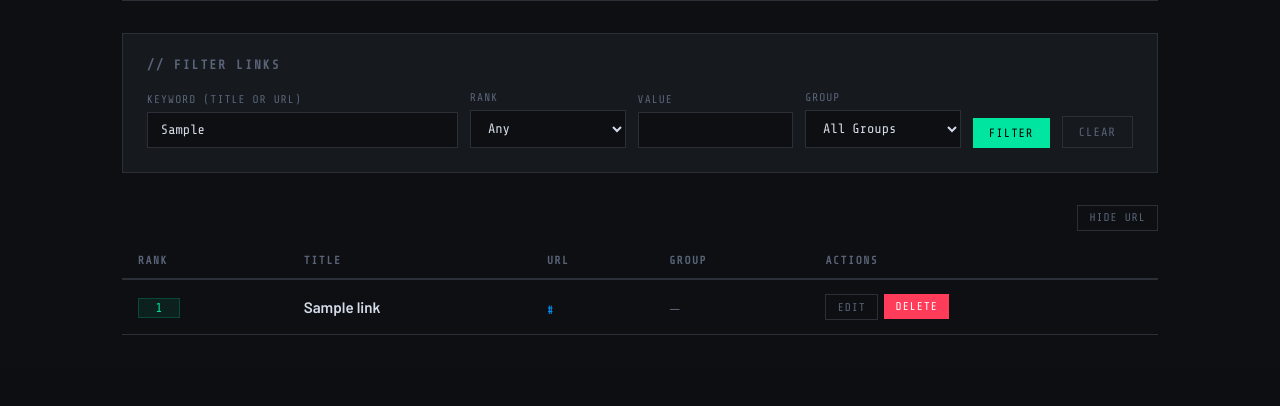
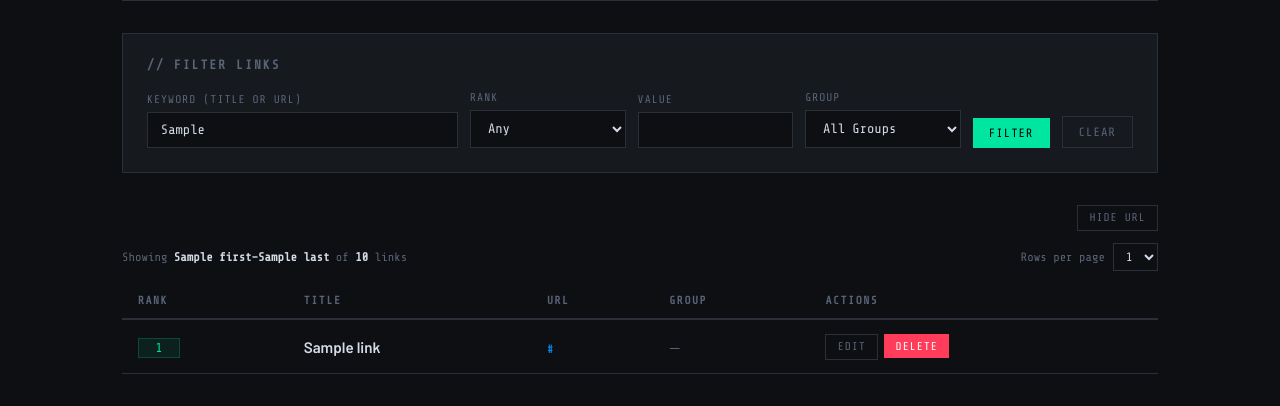
Before and after one commit to garfield-arlene/stelr, a Flask app: template templates/index.html in a window 1280 px wide. Shown: the part 741-1147 px from the top of the page. Before the commit the page ends 1076 px from the top, so only its background shows below. Run offline with Flask 3, Linux system fonts and the light colour scheme; the template is opened without the code that fills it: most values are stand-ins (such as "Sample title", 1, 10 or a date in 2020).

Commit message:
Add pagination with selectable rows per page
The dashboard now shows one page of links at a time, with page buttons and a
Rows per page choice (10-500, default 50) saved per user. Editing or deleting
a link returns to the same filtered page.

Filtering, sorting and paging moved into the storage layer: MySQL and
PostgreSQL run them in SQL (COUNT plus LIMIT/OFFSET) and get an index on
links(user_id, rank); the file backends keep doing it in memory.

GET /api/links takes optional page/per_page and returns X-Total-Count,
X-Page, X-Per-Page and X-Total-Pages headers. Without them it returns every
link as before.

Co-Authored-By: Claude Opus 5.5 <noreply@anthropic.com>

```diff
--- a/app.py
+++ b/app.py
@@ -4,7 +4,9 @@ import secrets
 import hashlib
 import importlib
 import logging
+import re
 import bcrypt
+from urllib.parse import parse_qsl, urlencode
 from functools import wraps
 from datetime import timedelta
 from flask import (Flask, render_template, request, redirect,
@@ -16,6 +18,7 @@ sys.path.insert(0, os.path.dirname(os.path.abspath(__file__)))
 
 import wallpaper
 import secret_box
+from plugins.base import LinkQuery
 
 logging.basicConfig(level=logging.INFO)
 logger = logging.getLogger(__name__)
@@ -188,48 +191,48 @@ def register():
 
 # ── Main app routes ────────────────────────────────────────────────────────
 
-RANK_OPS = {
-    "<":  lambda rank, val: rank < val,
-    "<=": lambda rank, val: rank <= val,
-    "==": lambda rank, val: rank == val,
-    ">=": lambda rank, val: rank >= val,
-    ">":  lambda rank, val: rank > val,
-}
+PAGE_SIZES = (10, 25, 50, 100, 250, 500)
+DEFAULT_PAGE_SIZE = 50
+API_MAX_PER_PAGE = 1000
+# Query-string keys that make up a dashboard view; used to send the user back
+# to the same filtered, sorted page after editing or deleting a link.
+VIEW_PARAMS = ("q", "rank_op", "rank_val", "group", "sort", "dir", "page")
 
 
-def filter_links(links, query, rank_op, rank_val):
-    if query:
-        q = query.lower()
-        links = [l for l in links if q in l.get("title", "").lower()
-                                   or q in l.get("url", "").lower()]
-    if rank_op in RANK_OPS and rank_val:
-        try:
-            rank_val_int = int(rank_val)
-        except ValueError:
-            return links
-        cmp = RANK_OPS[rank_op]
-        links = [l for l in links if cmp(l.get("rank", 0), rank_val_int)]
-    return links
+def _page_size_key(user_id) -> str:
+    # [A-Za-z0-9_-] only, so it's also a valid XML element name.
+    return "page_size_" + re.sub(r"[^A-Za-z0-9_-]", "", str(user_id))
 
 
-def filter_by_group(links, group_filter):
-    if group_filter == "__ungrouped__":
-        return [l for l in links if not l.get("group_id")]
-    if group_filter:
-        return [l for l in links if l.get("group_id") == group_filter]
-    return links
+def get_page_size(storage, user_id) -> int:
+    try:
+        size = int(storage.get_setting(_page_size_key(user_id), ""))
+    except ValueError:
+        return DEFAULT_PAGE_SIZE
+    return size if size in PAGE_SIZES else DEFAULT_PAGE_SIZE
 
 
-SORT_FIELDS = {
-    "rank":  lambda l: l.get("rank", 0),
-    "title": lambda l: l.get("title", "").lower(),
-    "url":   lambda l: l.get("url", "").lower(),
-}
+def _int_arg(args, name):
+    try:
+        return int(args.get(name, ""))
+    except ValueError:
+        return None
 
 
-def sort_links(links, sort_field, direction):
-    key_fn = SORT_FIELDS.get(sort_field, SORT_FIELDS["rank"])
-    return sorted(links, key=key_fn, reverse=(direction == "desc"))
+def link_query_from_args(args, page=1, per_page=None, clamp_page=True) -> LinkQuery:
+    return LinkQuery.build(q=args.get("q", ""), rank_op=args.get("rank_op", "").strip(),
+                           rank_val=args.get("rank_val", ""), group=args.get("group", ""),
+                           sort=args.get("sort", "rank").strip(),
+                           direction=args.get("dir", "asc").strip(),
+                           page=page, per_page=per_page, clamp_page=clamp_page)
+
+
+def redirect_to_view():
+    """Redirect to the dashboard view the form was posted from (filters,
+    sort and page), which the form passes back in its "view" field."""
+    params = [(k, v) for k, v in parse_qsl(request.form.get("view", ""))
+              if k in VIEW_PARAMS]
+    return redirect(url_for("index") + ("?" + urlencode(params) if params else ""))
 
 
 def resolve_group_id(storage, user_id, group_id):
@@ -244,37 +247,39 @@ def resolve_group_id(storage, user_id, group_id):
 @login_required
 def index():
     storage = get_storage()
-    links  = storage.get_all(current_user.id)
     groups = storage.get_groups(current_user.id)
     group_map = {g["id"]: g["name"] for g in groups}
     api_tokens = storage.get_api_tokens(current_user.id)
 
-    query        = request.args.get("q", "").strip()
-    rank_op      = request.args.get("rank_op", "").strip()
-    rank_val     = request.args.get("rank_val", "").strip()
-    group_filter = request.args.get("group", "").strip()
-    sort_field   = request.args.get("sort", "rank").strip()
-    sort_dir     = request.args.get("dir", "asc").strip()
-    if sort_dir not in ("asc", "desc"):
-        sort_dir = "asc"
-    if sort_field not in SORT_FIELDS:
-        sort_field = "rank"
+    # Rows per page is remembered per user, so it follows them across devices.
+    per_page = get_page_size(storage, current_user.id)
+    requested = _int_arg(request.args, "per_page")
+    if requested in PAGE_SIZES and requested != per_page:
+        per_page = requested
+        storage.set_setting(_page_size_key(current_user.id), str(per_page))
 
-    links = filter_links(links, query, rank_op, rank_val)
-    links = filter_by_group(links, group_filter)
-    links = sort_links(links, sort_field, sort_dir)
+    result = storage.query_links(current_user.id, link_query_from_args(
+        request.args, page=_int_arg(request.args, "page") or 1, per_page=per_page))
+    lq = result.query
+    view = urlencode([(k, v) for k, v in request.args.items(multi=True)
+                      if k in VIEW_PARAMS and k != "page"]
+                     + ([("page", lq.page)] if lq.page > 1 else []))
 
     wp_settings = wallpaper.load_settings(storage, current_user.id)
 
-    return render_template("index.html", links=links, groups=groups, group_map=group_map,
+    return render_template("index.html", links=result.links, result=result,
+                           page_sizes=PAGE_SIZES, view=view,
+                           groups=groups, group_map=group_map,
                            api_tokens=api_tokens,
                            wallpaper=wp_settings,
                            wallpaper_image=wallpaper.current_image(wp_settings),
                            wallpaper_providers=wallpaper.providers_for_template(storage),
                            backend=STORAGE_BACKEND, version=APP_VERSION, app_name=APP_NAME,
                            timeout=SESSION_TIMEOUT_MINUTES,
-                           filter_q=query, filter_rank_op=rank_op, filter_rank_val=rank_val,
-                           filter_group=group_filter, sort_field=sort_field, sort_dir=sort_dir)
+                           filter_q=request.args.get("q", "").strip(),
+                           filter_rank_op=request.args.get("rank_op", "").strip(),
+                           filter_rank_val=request.args.get("rank_val", "").strip(),
+                           filter_group=lq.group, sort_field=lq.sort, sort_dir=lq.direction)
 
 
 @app.route("/add", methods=["POST"])
@@ -315,7 +320,7 @@ def add():
 def delete(link_id):
     get_storage().delete(link_id, current_user.id)
     flash("Link deleted.", "info")
-    return redirect(url_for("index"))
+    return redirect_to_view()
 
 
 @app.route("/groups/create", methods=["POST"])
@@ -387,7 +392,7 @@ def update(link_id):
     storage.update(link_id, {"title": title, "url": url, "rank": rank, "group_id": group_id},
                     current_user.id)
     flash("Link updated.", "success")
-    return redirect(url_for("index"))
+    return redirect_to_view()
 
 
 # ── Admin routes ───────────────────────────────────────────────────────────
@@ -713,23 +718,29 @@ def api_revoke_token(token_id):
 @app.route("/api/links", methods=["GET"])
 @api_auth_required
 def api_links():
-    links = get_storage().get_all(g.api_user_id)
-
-    query        = request.args.get("q", "").strip()
-    rank_op      = request.args.get("rank_op", "").strip()
-    rank_val     = request.args.get("rank_val", "").strip()
-    group_filter = request.args.get("group", "").strip()
-    sort_field   = request.args.get("sort", "rank").strip()
-    sort_dir     = request.args.get("dir", "asc").strip()
-    if sort_dir not in ("asc", "desc"):
-        sort_dir = "asc"
-    if sort_field not in SORT_FIELDS:
-        sort_field = "rank"
-
-    links = filter_links(links, query, rank_op, rank_val)
-    links = filter_by_group(links, group_filter)
-    links = sort_links(links, sort_field, sort_dir)
-    return jsonify(links)
+    # Without page/per_page every matching link is returned, as before.
+    # With either, one page comes back and the X-Total-Count, X-Page,
+    # X-Per-Page and X-Total-Pages headers describe the rest.
+    page = _int_arg(request.args, "page")
+    per_page = _int_arg(request.args, "per_page")
+    paginate = page is not None or per_page is not None
+    if paginate:
+        if per_page is None:
+            per_page = DEFAULT_PAGE_SIZE
+        if not 1 <= per_page <= API_MAX_PER_PAGE:
+            return jsonify({"error": f"per_page must be between 1 and {API_MAX_PER_PAGE}"}), 400
+        if page is not None and page < 1:
+            return jsonify({"error": "page must be 1 or more"}), 400
+    result = get_storage().query_links(g.api_user_id, link_query_from_args(
+        request.args, page=page or 1, per_page=per_page if paginate else None,
+        clamp_page=False))
+    resp = jsonify(result.links)
+    if paginate:
+        resp.headers["X-Total-Count"] = str(result.total)
+        resp.headers["X-Page"] = str(result.query.page)
+        resp.headers["X-Per-Page"] = str(result.query.per_page)
+        resp.headers["X-Total-Pages"] = str(result.pages)
+    return resp
 
 
 @app.route("/api/links", methods=["POST"])
--- a/templates/index.html
+++ b/templates/index.html
@@ -145,6 +145,25 @@
     .entry-row + .entry-row { margin-top: 0.75rem; }
     .add-actions { display: flex; gap: 0.75rem; margin-top: 1rem; }
     .table-toolbar { display: flex; justify-content: flex-end; margin-bottom: 0.75rem; }
+    /* ── Pagination ── */
+    .pager { display: flex; flex-wrap: wrap; align-items: center; gap: 0.75rem 1.25rem;
+             font-family: var(--mono); font-size: 0.75rem; color: var(--muted); margin: 0.75rem 0; }
+    .pager .pager-info { margin-right: auto; }
+    .pager .pager-info strong { color: var(--text); font-weight: 600; }
+    .pager form { display: flex; align-items: center; gap: 0.5rem; margin: 0; }
+    .pager select { width: auto; padding: 0.3rem 0.5rem; font-size: 0.75rem; }
+    .pager label { margin: 0; text-transform: none; letter-spacing: 0; font-size: 0.75rem; }
+    .pager-pages { display: flex; flex-wrap: wrap; gap: 0.25rem; align-items: center; }
+    .pager-pages a, .pager-pages span.cur {
+      min-width: 2rem; padding: 0.3rem 0.55rem; text-align: center; text-decoration: none;
+      border: 1px solid var(--border); color: var(--text); background: var(--surface); }
+    .pager-pages a:hover { border-color: var(--accent); color: var(--accent); }
+    .pager-pages span.cur { border-color: var(--accent); color: var(--accent);
+                            background: rgba(0,229,160,0.08); }
+    .pager-pages span.disabled { opacity: 0.35; padding: 0.3rem 0.55rem; border: 1px solid var(--border); }
+    .pager-pages .gap { padding: 0 0.2rem; }
+    .pager-bottom .pager-info, .pager-bottom form { display: none; }
+    .pager-bottom { justify-content: flex-end; }
     table.hide-url .url-col, table.hide-url .link-url { display: none; }
     .modal-overlay { position: fixed; inset: 0; background: rgba(0,0,0,0.65);
                       display: flex; align-items: center; justify-content: center; z-index: 200; }
@@ -406,10 +425,68 @@
     <a class="sort-link" href="{{ url_for('index', q=filter_q, rank_op=filter_rank_op, rank_val=filter_rank_val, group=filter_group, sort=field, dir=next_dir) }}">{{ label }}{% if sort_field == field %}{{ ' ▲' if sort_dir == 'asc' else ' ▼' }}{% endif %}</a>
   {%- endmacro %}
 
+  {% macro page_url(p) -%}
+    {{ url_for('index', q=filter_q or None, rank_op=filter_rank_op or None, rank_val=filter_rank_val or None,
+                group=filter_group or None, sort=sort_field, dir=sort_dir, page=p if p > 1 else None) }}
+  {%- endmacro %}
+
+  {% macro pager(extra_class='') -%}
+  {%- set cur = result.query.page -%}
+  {%- set pages = result.pages -%}
+  <nav class="pager {{ extra_class }}" aria-label="Pages">
+    <div class="pager-info">
+      {% if result.total %}
+      Showing <strong>{{ result.first }}–{{ result.last }}</strong> of <strong>{{ '{:,}'.format(result.total) }}</strong>
+      {{ 'link' if result.total == 1 else 'links' }}
+      {% endif %}
+    </div>
+    <form method="GET" action="/">
+      {% for k in ['q', 'rank_op', 'rank_val', 'group'] %}
+        {% set v = request.args.get(k, '') %}
+        {% if v %}<input type="hidden" name="{{ k }}" value="{{ v }}">{% endif %}
+      {% endfor %}
+      <input type="hidden" name="sort" value="{{ sort_field }}">
+      <input type="hidden" name="dir" value="{{ sort_dir }}">
+      <label for="per-page-{{ extra_class or 'top' }}">Rows per page</label>
+      <select id="per-page-{{ extra_class or 'top' }}" name="per_page" onchange="this.form.submit()">
+        {% for n in page_sizes %}
+        <option value="{{ n }}" {% if n == result.query.per_page %}selected{% endif %}>{{ n }}</option>
+        {% endfor %}
+      </select>
+      <noscript><button type="submit" class="btn btn-secondary btn-sm">Apply</button></noscript>
+    </form>
+    {% if pages > 1 %}
+    <div class="pager-pages">
+      {% if cur > 1 %}
+      <a href="{{ page_url(1) }}" title="First page" aria-label="First page">«</a>
+      <a href="{{ page_url(cur - 1) }}" title="Previous page" aria-label="Previous page" rel="prev">‹</a>
+      {% else %}
+      <span class="disabled" aria-hidden="true">«</span><span class="disabled" aria-hidden="true">‹</span>
+      {% endif %}
+      {% set lo = [1, cur - 2]|max %}
+      {% set hi = [pages, cur + 2]|min %}
+      {% if lo > 1 %}<a href="{{ page_url(1) }}">1</a>{% if lo > 2 %}<span class="gap">…</span>{% endif %}{% endif %}
+      {% for p in range(lo, hi + 1) %}
+        {% if p == cur %}<span class="cur" aria-current="page">{{ p }}</span>
+        {% else %}<a href="{{ page_url(p) }}">{{ p }}</a>{% endif %}
+      {% endfor %}
+      {% if hi < pages %}{% if hi < pages - 1 %}<span class="gap">…</span>{% endif %}<a href="{{ page_url(pages) }}">{{ pages }}</a>{% endif %}
+      {% if cur < pages %}
+      <a href="{{ page_url(cur + 1) }}" title="Next page" aria-label="Next page" rel="next">›</a>
+      <a href="{{ page_url(pages) }}" title="Last page" aria-label="Last page">»</a>
+      {% else %}
+      <span class="disabled" aria-hidden="true">›</span><span class="disabled" aria-hidden="true">»</span>
+      {% endif %}
+    </div>
+    {% endif %}
+  </nav>
+  {%- endmacro %}
+
   {% if links %}
   <div class="table-toolbar">
     <button type="button" class="btn btn-secondary btn-sm" id="url-toggle-btn" onclick="toggleUrlColumn()">Hide URL</button>
   </div>
+  {{ pager() }}
   <div class="table-wrap">
     <table id="links-table">
       <thead>
@@ -439,6 +516,7 @@
               <button class="btn btn-secondary btn-sm" onclick="toggleEdit('{{ link.id }}')">Edit</button>
               <form method="POST" action="/delete/{{ link.id }}"
                     onsubmit="return confirm('Delete this link?')">
+                <input type="hidden" name="view" value="{{ view }}">
                 <button type="submit" class="btn btn-danger btn-sm">Delete</button>
               </form>
             </div>
@@ -447,6 +525,7 @@
         <tr class="edit-row" id="edit-{{ link.id }}">
           <td colspan="5">
             <form method="POST" action="/update/{{ link.id }}">
+              <input type="hidden" name="view" value="{{ view }}">
               <div class="edit-form-inner">
                 <div><label>Title</label><input type="text" name="title" value="{{ link.title }}" required></div>
                 <div><label>URL</label><input type="url" name="url" value="{{ link.url }}" required></div>
@@ -476,6 +555,7 @@
       </tbody>
     </table>
   </div>
+  {% if result.pages > 1 %}{{ pager('pager-bottom') }}{% endif %}
   {% else %}
   <div class="empty">
     <div class="big">◈</div>
```
Also changed, not shown: plugins/base.py (+149 -1 lines), plugins/mysql_plugin.py (+38 -1 lines), plugins/postgresql_plugin.py (+31 -1 lines), README.md.
